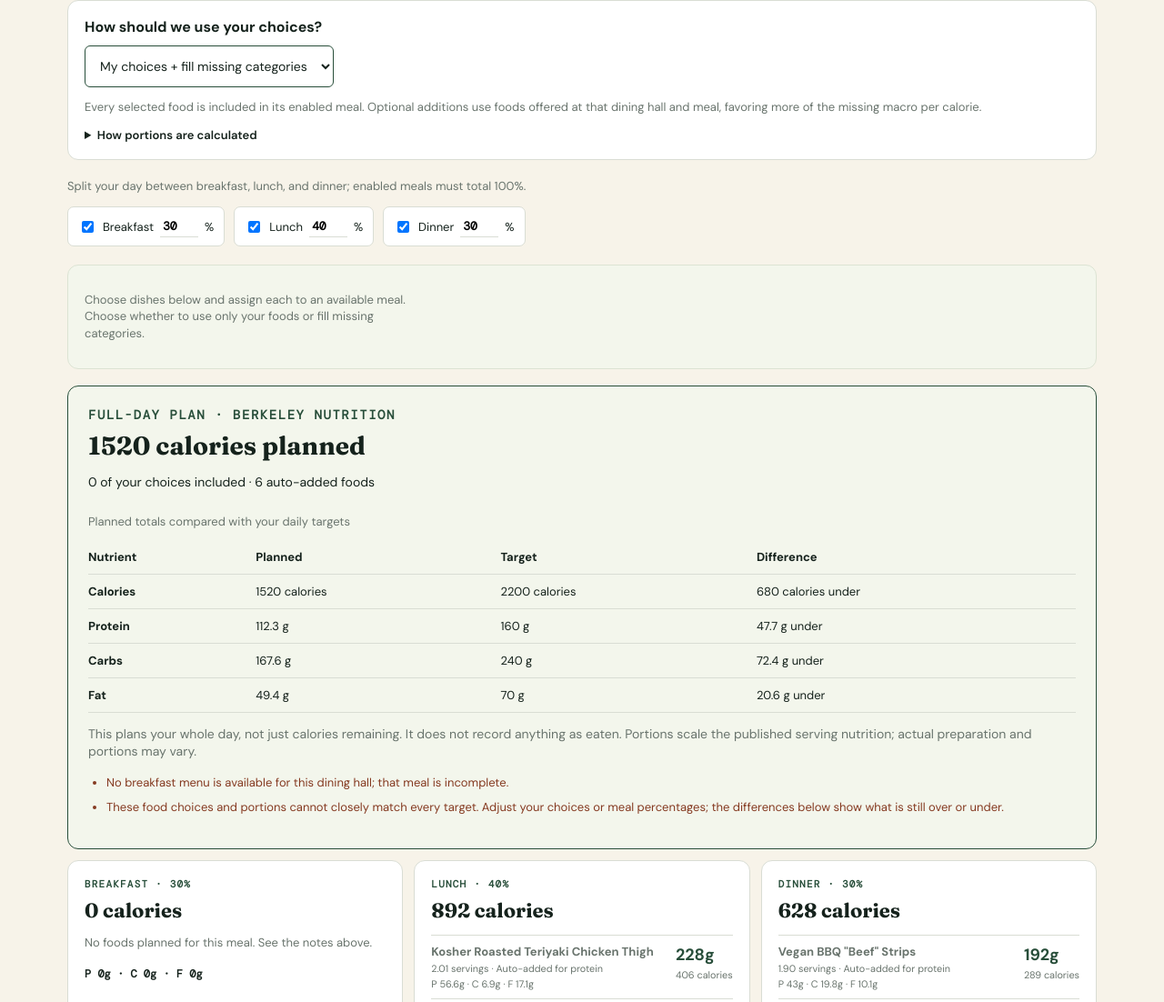
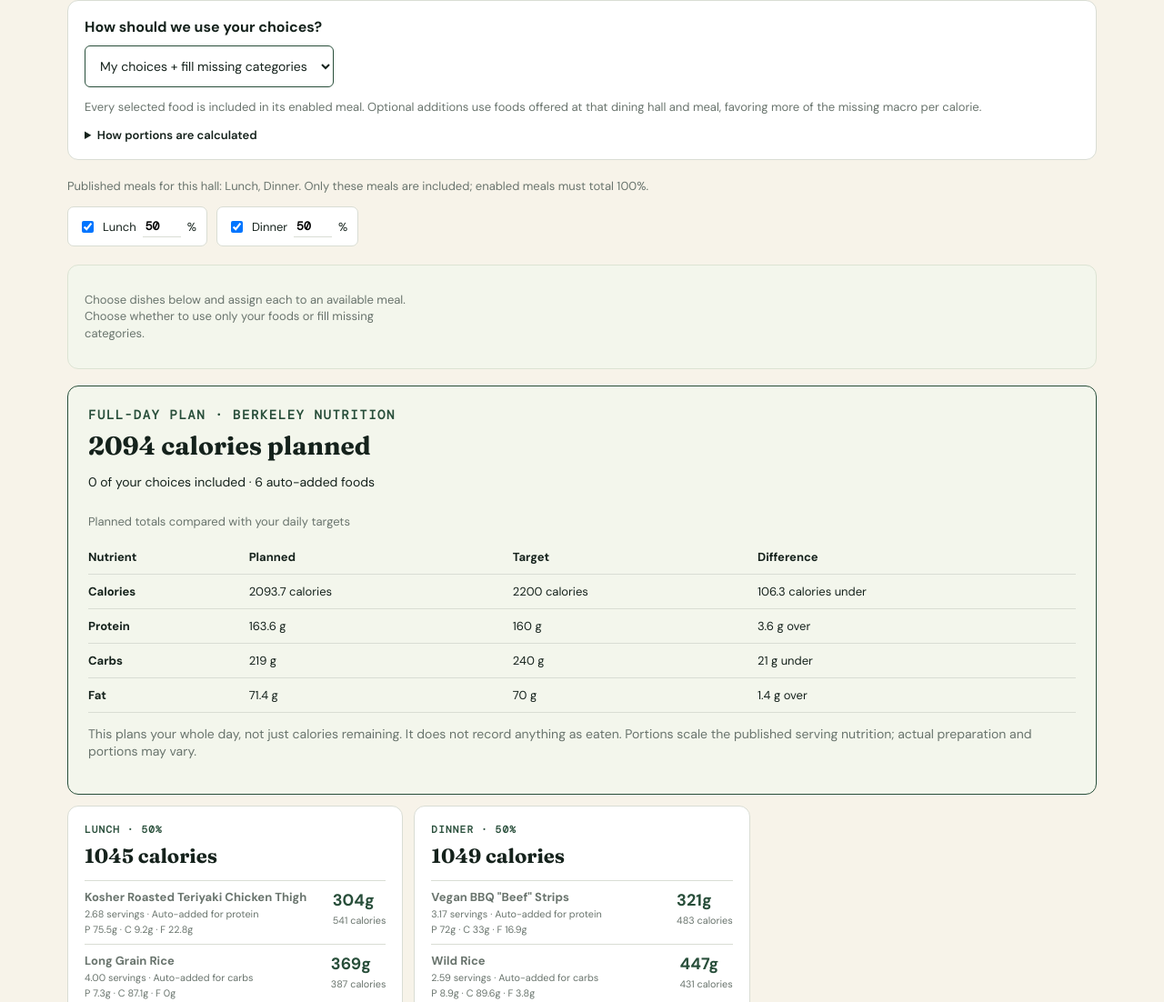
Before and after one commit to Robsant523/Calorie-Tracker---Cafe-3, a website: page index.html in a window 1280 px wide. Shown: the part 2019-3121 px from the top of the page at 91% size. Drawn offline with nearby package versions, Linux system fonts and the light colour scheme.

Commit message:
Follow published meal services for holidays and closures

```diff
--- a/app.js
+++ b/app.js
@@ -153,10 +153,10 @@ function setupMealSchedule() {
   meals=CalFuelSchedule.mealsFor(hallFoods(),snapshotDate);
   const layout=meals.join('-');
   state.mealSchedules ||= {};
-  const defaults=meals.includes('Brunch')?{Brunch:50,Dinner:50}:{Breakfast:30,Lunch:40,Dinner:30};
+  const defaults=CalFuelSchedule.defaultShares(meals);
   const saved=state.mealSchedules[layout] || {};
   $('schedule').innerHTML=meals.map(meal=>`<label><input type="checkbox" data-meal="${meal}" ${saved[meal]?.enabled===false?'':'checked'}/> ${meal} <input aria-label="${meal} percentage" class="meal-share" data-share="${meal}" type="number" value="${Number.isFinite(saved[meal]?.share)?saved[meal].share:defaults[meal]}" min="0" max="100" step="5"/>%</label>`).join('');
-  $('scheduleNote').textContent=meals.includes('Brunch')?'Brunch replaces breakfast and lunch for this menu. Split your day between brunch and dinner; enabled meals must total 100%.':'Split your day between breakfast, lunch, and dinner; enabled meals must total 100%.';
+  $('scheduleNote').textContent=meals.length?'Published meals for this hall: '+meals.join(', ')+'. Only these meals are included; enabled meals must total 100%.':'No meal services are published for this hall in the current snapshot. Choose another hall or refresh the menu.';
   const currentFilter=$('mealFilter').value;
   $('mealFilter').innerHTML='<option value="all">All meals</option>'+meals.map(m=>`<option>${m}</option>`).join('');
   $('mealFilter').value=meals.includes(currentFilter)?currentFilter:'all';
--- a/index.html
+++ b/index.html
@@ -65,4 +65,4 @@
     <div id="plan" class="plan empty">Pick foods and meals below, then create your full-day plan.</div>
   </section>
   <section class="food-section"><div class="section-heading"><div><p class="eyebrow">MENU SNAPSHOT</p><h2 id="menuTitle">Browse the menu</h2><p class="muted" id="menuInfo"></p></div><div class="filter"><input id="search" placeholder="Search dishes" aria-label="Search dishes"/><select id="mealFilter" aria-label="Filter by meal"><option value="all">All meals</option></select><select id="categoryFilter" aria-label="Filter by category"><option value="all">All categories</option><option value="protein">Proteins</option><option value="carb">Carbs</option><option value="fat">Fats</option><option value="vegetable">Vegetables</option><option value="dessert">Desserts</option></select></div></div><div id="foods" class="food-grid"></div></section>
-</main><footer>General macro guidance is a planning starting point, not medical advice. Menu names and per-serving nutrition sourced from UC Berkeley Dining. Calculated portions scale the published serving size. Berkeley notes that recipes, portions, and nutrition can vary; confirm with the dining hall when precision matters.</footer><script src="data/cafe3-menu.js?v=9"></script><script src="portions.js?v=3"></script><script src="meal-schedule.js?v=1"></script><script src="menu-preview.js?v=2"></script><script src="full-day-plan.js?v=2"></script><script src="food-history.js?v=1"></script><script src="manual-entry.js?v=2"></script><script src="app.js?v=20"></script><script src="targets-interactions.js?v=1"></script></body></html>
+</main><footer>General macro guidance is a planning starting point, not medical advice. Menu names and per-serving nutrition sourced from UC Berkeley Dining. Calculated portions scale the published serving size. Berkeley notes that recipes, portions, and nutrition can vary; confirm with the dining hall when precision matters.</footer><script src="data/cafe3-menu.js?v=9"></script><script src="portions.js?v=3"></script><script src="meal-schedule.js?v=2"></script><script src="menu-preview.js?v=2"></script><script src="full-day-plan.js?v=2"></script><script src="food-history.js?v=1"></script><script src="manual-entry.js?v=2"></script><script src="app.js?v=21"></script><script src="targets-interactions.js?v=1"></script></body></html>
--- a/meal-schedule.js
+++ b/meal-schedule.js
@@ -1,14 +1,15 @@
 (function(root) {
-  const weekday = ['Breakfast','Lunch','Dinner'];
-  const weekend = ['Brunch','Dinner'];
   function mealsFor(items, snapshotDate) {
-    // Use the menu's serving date so an older snapshot does not get relabeled
-    // according to the visitor's local clock or timezone.
-    const date = items.find(f => f.menuDate)?.menuDate || snapshotDate;
-    const day = /^\d{4}-\d{2}-\d{2}$/.test(date || '') ? new Date(date+'T12:00:00Z').getUTCDay() : NaN;
     const offered = new Set(items.flatMap(f => f.meals || [f.meal]));
-    const brunchService = offered.has('Brunch') && !offered.has('Breakfast') && !offered.has('Lunch');
-    return [...(day === 0 || day === 6 || brunchService ? weekend : weekday)];
+    // Published services take priority over calendar assumptions, including
+    // holidays, shortened hours, and hall-specific closures.
+    return ['Breakfast','Brunch','Lunch','Dinner'].filter(meal=>offered.has(meal));
+  }
+  function defaultShares(meals) {
+    if(meals.join('-')==='Breakfast-Lunch-Dinner')return {Breakfast:30,Lunch:40,Dinner:30};
+    if(!meals.length)return {};
+    const steps=Math.floor(20/meals.length),extra=20%meals.length;
+    return Object.fromEntries(meals.map((meal,index)=>[meal,(steps+(index<extra?1:0))*5]));
   }
   function availableAt(food, meal) {
     return (food.meals || [food.meal]).includes(meal);
@@ -17,7 +18,7 @@
     if (meals.includes('Brunch') && ['Breakfast','Lunch'].includes(choice) && availableAt(food,'Brunch')) return 'Brunch';
     return choice;
   }
-  const api = {mealsFor,availableAt,migrateChoice};
+  const api = {mealsFor,defaultShares,availableAt,migrateChoice};
   if(typeof module!=='undefined' && module.exports)module.exports=api;
   else root.CalFuelSchedule=api;
 })(globalThis);
```
Also changed, not shown: scripts/meal-schedule.test.mjs (+14 -3 lines), README.md, dist/app.js, dist/index.html, dist/meal-schedule.js.
